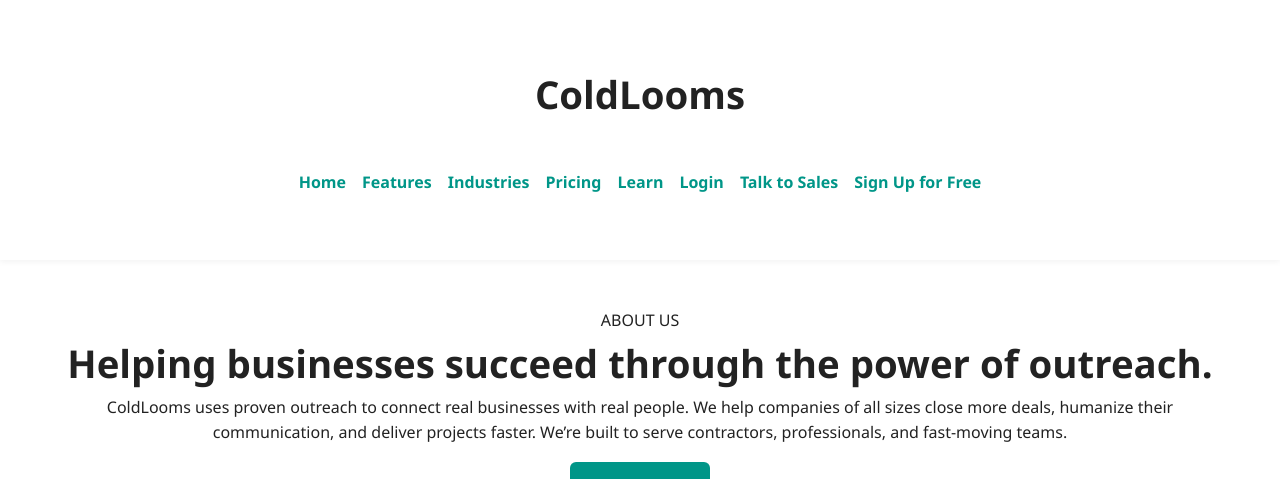
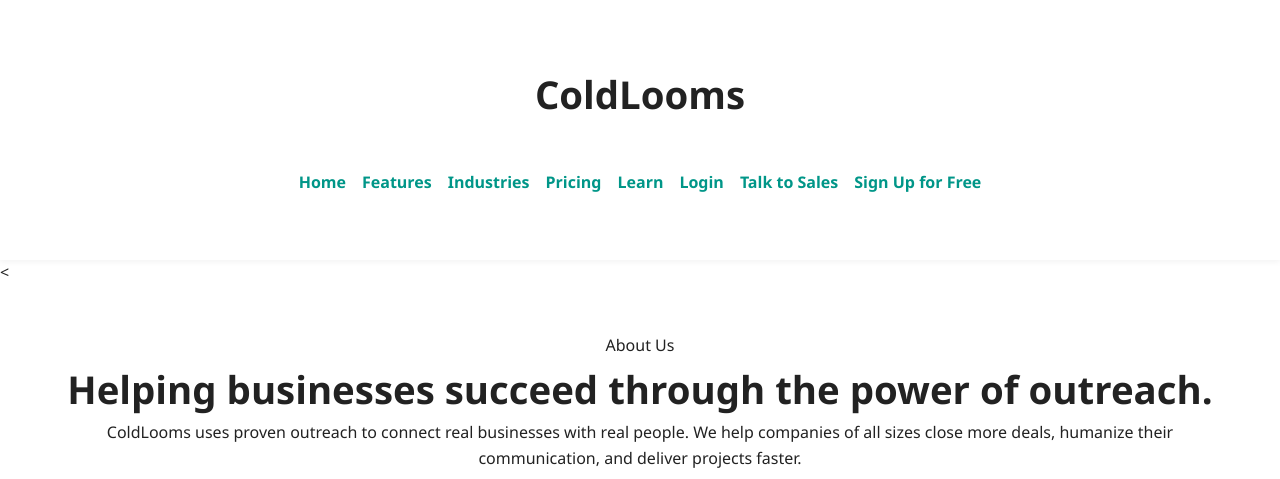
Before and after one commit to coldlooms/LOL, a plain HTML site: page LOL.html in a window 1280 px wide. Shown: the top 479 px of the page. Drawn offline with Linux system fonts and the light colour scheme.

Commit message:
Update LOL.html

```diff
--- a/LOL.html
+++ b/LOL.html
@@ -23,23 +23,20 @@
     </div>
   </header>
 
-  <section class="hero-split">
+  <<section class="hero-split">
   <div class="container hero-flex">
     <div class="hero-text">
-        <p class="subheading">ABOUT US</p>
+      <p class="subheading">About Us</p>
       <h1>Helping businesses succeed through the power of outreach.</h1>
-        <p>
-          ColdLooms uses proven outreach to connect real businesses with real people.
-          We help companies of all sizes close more deals, humanize their communication, and deliver projects faster.
-          We’re built to serve contractors, professionals, and fast-moving teams.
-        </p>
+      <p>ColdLooms uses proven outreach to connect real businesses with real people. We help companies of all sizes close more deals, humanize their communication, and deliver projects faster.</p>
       <a href="#contact" class="btn-scroll">Get Started</a>
     </div>
     <div class="hero-image">
-        <img src="team-working.png" alt="Team working">
+      <img src="your-hero-image.png" alt="Team working">
     </div>
   </div>
 </section>
+
 
   <footer class="site-footer">
     <div class="container">
```
Lines whose indentation alone changed are shown as unchanged.
